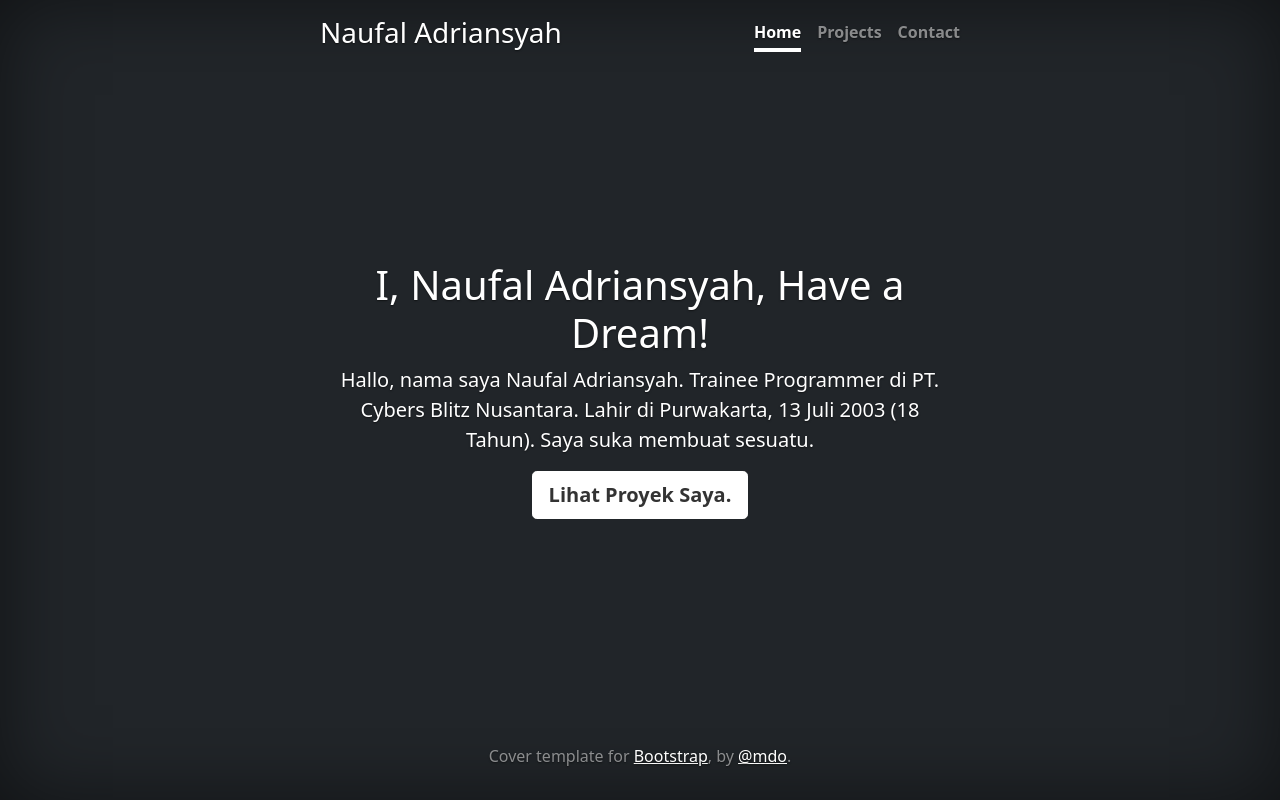
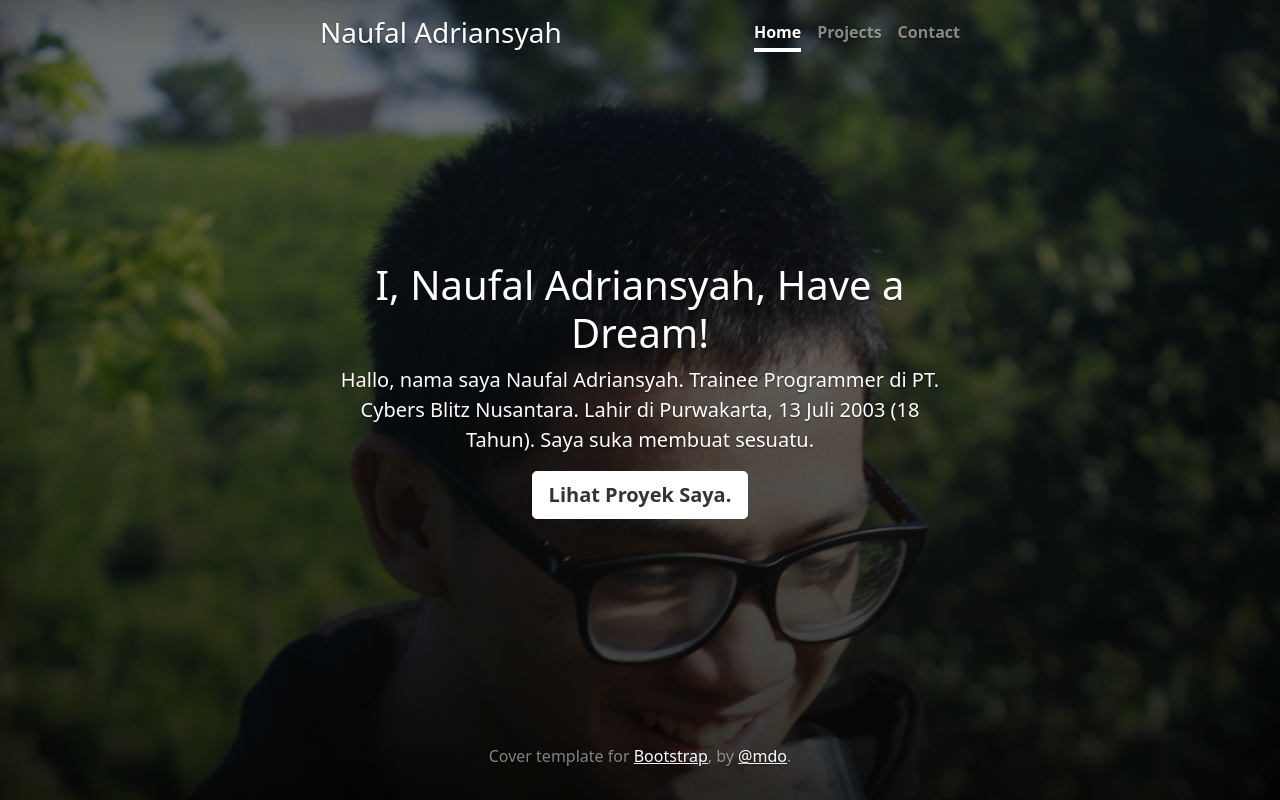
Before and after one commit to naufaladrna08/naufaladrna08.github.io, a PHP site: page / in a window 1280 px wide. Run offline with PHP 8.4, Linux system fonts and the light colour scheme.

Commit message:
added background

```diff
--- a/assets/css/style.css
+++ b/assets/css/style.css
@@ -19,6 +19,8 @@
 body {
   text-shadow: 0 .05rem .1rem rgba(0, 0, 0, .5);
   box-shadow: inset 0 0 5rem rgba(0, 0, 0, .5);
+  background: linear-gradient(rgba(0, 0, 0, 0.5), rgba(0, 0, 0, 0.8)), url('../images/naufal.JPG');
+  background-size: cover;
 }
 
 .cover-container {
```
